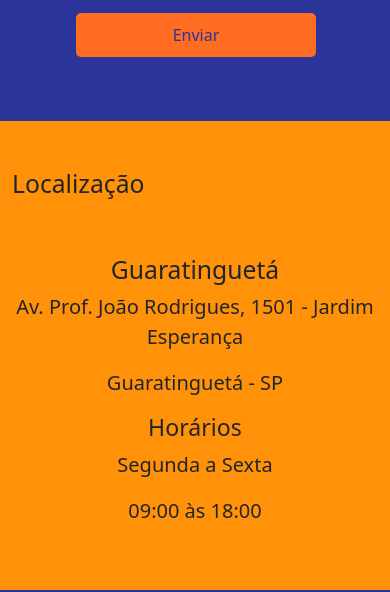
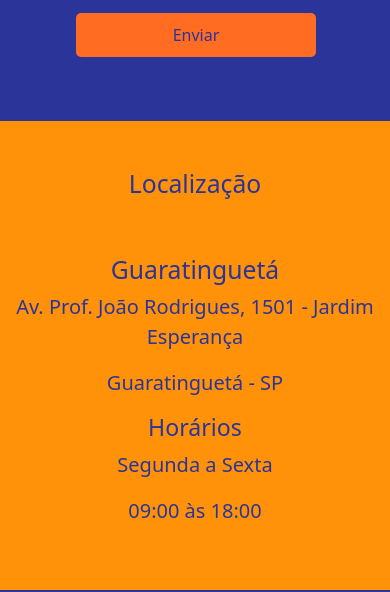
Before and after one commit to ThalesBruno0/Projeto-Portfolio-Fatec, a plain HTML site: page pg/contato.html in a window 390 px wide. Shown: the part 1329-1921 px from the top of the page. Drawn offline with nearby package versions, Linux system fonts and the light colour scheme.

Commit message:
Conclusão do Projeto
Ajustes finais na responsividade e layout nas páginas 'Sobre' e 'Contato'

```diff
--- a/css/thales_bruno_da_silva.css
+++ b/css/thales_bruno_da_silva.css
@@ -3,6 +3,10 @@
     --color-2: #FF6C22;
     --color-3: #FF9209;
     --color-4: #FFD099;
+}
+
+.texto-azul{
+    color: var(--color-1);
 }
 
 body {
@@ -100,7 +104,7 @@ footer div p {
 }
 
 footer hr {
-    color: var(--color-2);
+    color: var(--color-3);
 }
 
 footer ul li a img {
@@ -161,7 +165,9 @@ textarea {
     height: 600px;
 }
 
-@media (max-width: 576px) {
+/* TAMANHO ATÉ O TAMANHO DA TELA DE TV */
+
+@media (max-width: 1199px) {
     textarea {
         width: 15rem;
         height: 10rem;
@@ -186,7 +192,9 @@ textarea {
     }
 }
 
-@media (min-width: 1200px) and (max-width: 1599px) {
+/* TAMANHO DA TELA DE TV */
+
+@media (min-width: 1200px) and (max-width: 1439px) {
     .mapa {
         width: 700px;
         height: 500px;
--- a/pg/contato.html
+++ b/pg/contato.html
@@ -107,19 +107,26 @@
             </div>
         </div>
 
-        <div class="row my-5">
+        <div class="row my-5 texto-azul">
             <div class="col-12 col-sm-12 col-md-8 col-lg-8">
                 <div>
-                    <h2>
+                    <h2 class="text-center text-md-start">
                         Localização
                     </h2>
                     <div>
-                        <iframe src="https://www.google.com/maps/embed?pb=!1m18!1m12!1m3!1d3678.4423691037646!2d-45.18400572393686!3d-22.786066733569314!2m3!1f0!2f0!3f0!3m2!1i1024!2i768!4f13.1!3m3!1m2!1s0x94ccc5d1e37da1df%3A0xd5616eb015f7fde!2sFATEC%20Guaratinguet%C3%A1%20-%20Prof.%20Jo%C3%A3o%20Mod!5e0!3m2!1spt-BR!2sbr!4v1730852404069!5m2!1spt-BR!2sbr" class="mapa" style="border:0;" allowfullscreen="" loading="lazy" referrerpolicy="no-referrer-when-downgrade"></iframe>
+                        <iframe
+                            src="https://www.google.com/maps/embed?pb=!1m18!1m12!1m3!1d3678.4423691037646!2d-45.18400572393686!3d-22.786066733569314!2m3!1f0!2f0!3f0!3m2!1i1024!2i768!4f13.1!3m3!1m2!1s0x94ccc5d1e37da1df%3A0xd5616eb015f7fde!2sFATEC%20Guaratinguet%C3%A1%20-%20Prof.%20Jo%C3%A3o%20Mod!5e0!3m2!1spt-BR!2sbr!4v1730852404069!5m2!1spt-BR!2sbr"
+                            class="mapa" style="border:0;" allowfullscreen="" loading="lazy"
+                            referrerpolicy="no-referrer-when-downgrade"></iframe>
                     </div>
                 </div>
             </div>
-            <div class="col-12 col-sm-12 col-md-4 col-lg-4 fs-5">
-                <div class="text-center mt-5">
+            <div
+                class="col-12 col-sm-12 col-md-4 col-lg-4 fs-5 text-center d-flex align-items-center justify-content-center">
+                <div>
+
+
+                    <div class="mt-5">
                         <h2>
                             Guaratinguetá
                         </h2>
@@ -131,7 +138,8 @@
                         </p>
 
                     </div>
-                <div class="text-center">
+
+                    <div>
                         <h3>
                             Horários
                         </h3>
@@ -141,6 +149,7 @@
                         <p>
                             09:00 às 18:00
                         </p>
+                    </div>
                 </div>
             </div>
         </div>
```
Also changed, not shown: pg/sobre.html (+1 -1 lines). Lines whose indentation alone changed are shown as unchanged.
